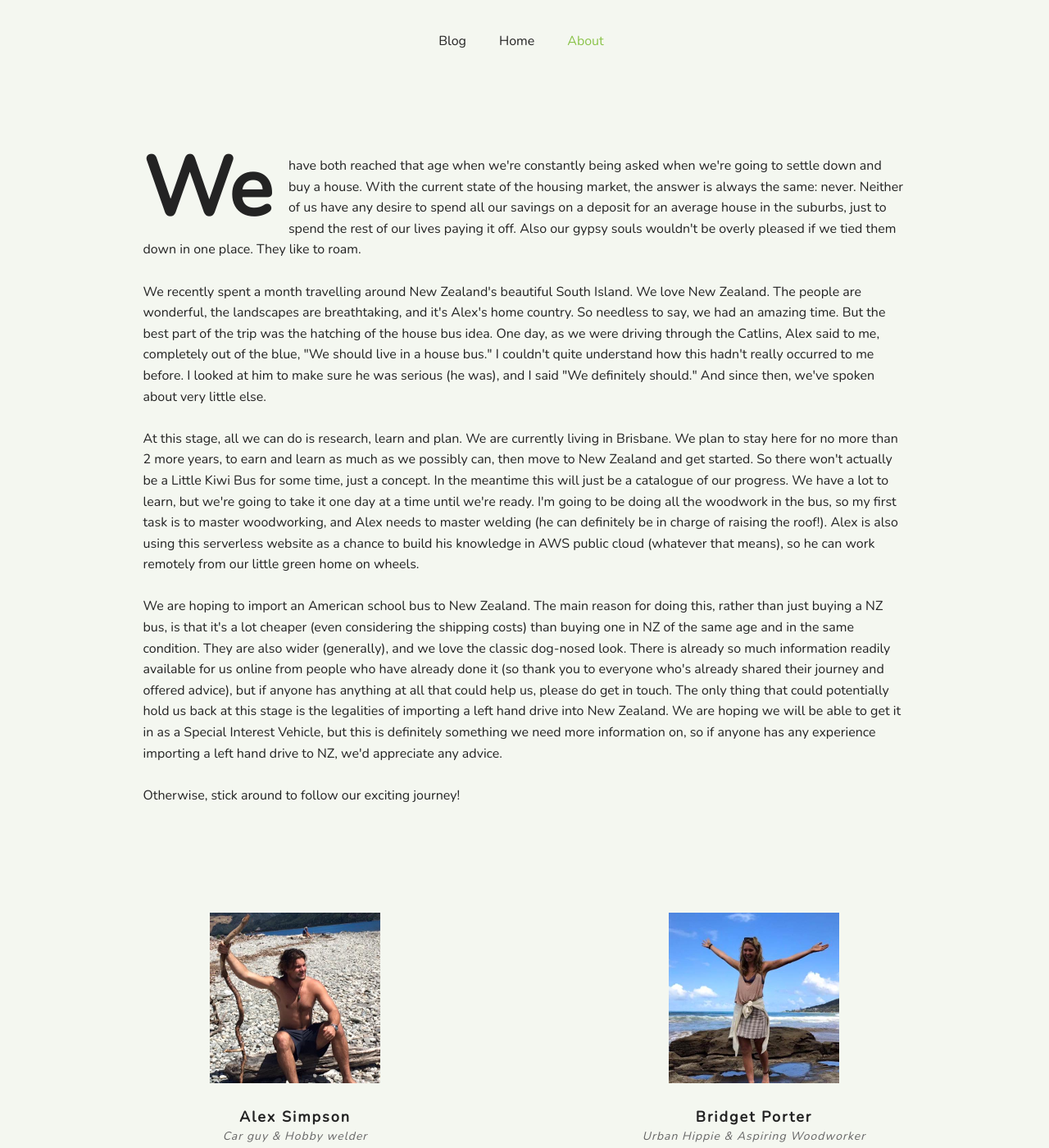
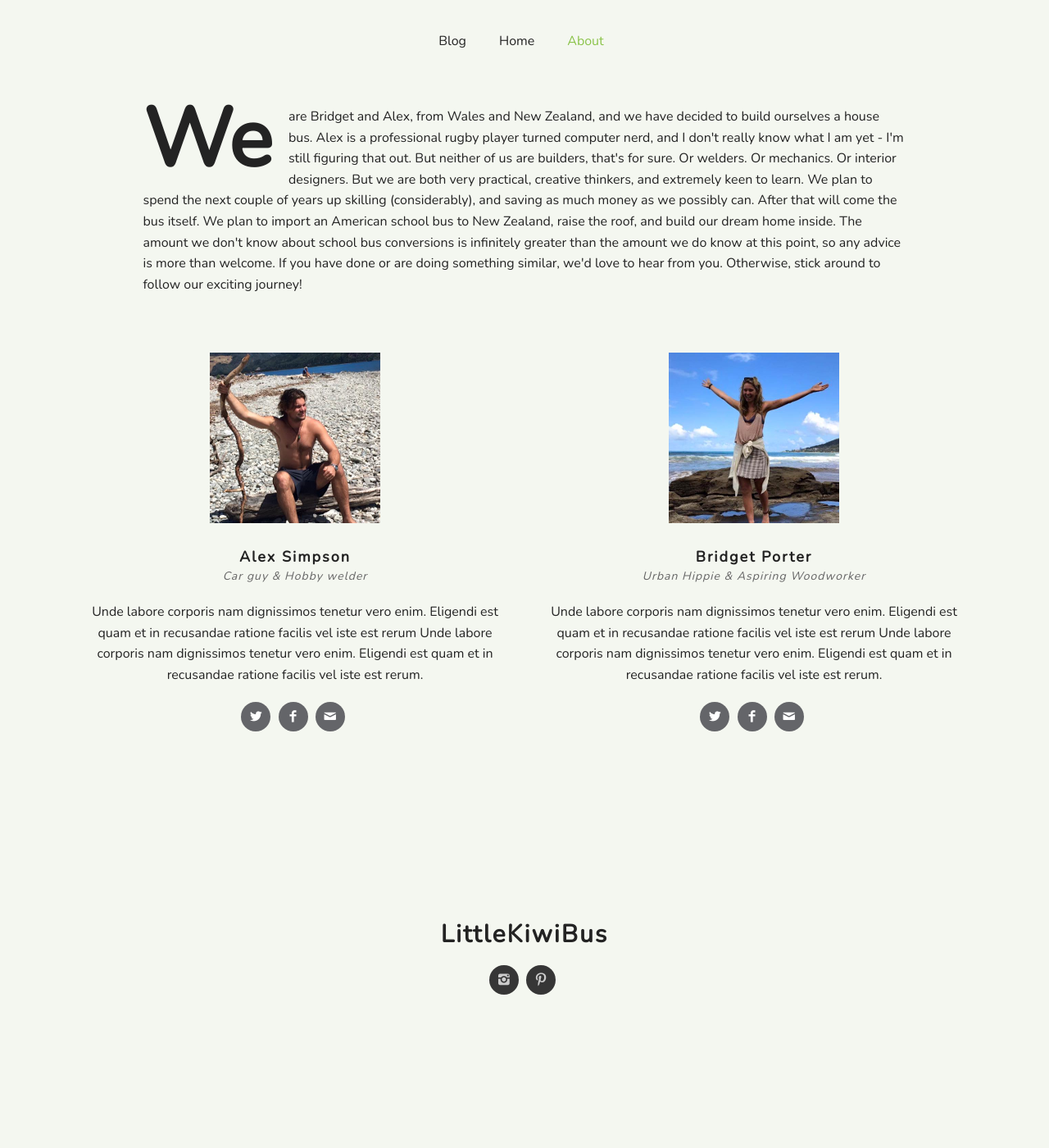
Before and after one commit to vendablefall/littlekiwibus, a Jekyll site: the page built from about.html, in a window 1280 px wide and 1400 px high. Shown: the whole window at 82% size. Built offline with Jekyll 4.4.1, drawn with Linux system fonts in a browser that asks for light colours; Markdown is read by kramdown in place of the engine named in the settings.

Commit message:
change about text and main ttext

```diff
--- a/about.html
+++ b/about.html
@@ -35,19 +35,16 @@
         color: yellow
 ---
 
-<div class='full'>
+<div class=''>
   <div class='row' style="max-width:991px;margin:auto;">
     <div style="padding:30px">
       <p>
-        <span class='drop-letters'>We</span>have both reached that age when we're constantly being asked when we're going to settle down and buy a house. With the current state of the housing market, the answer is always the same: never. Neither of us have any desire to spend all our savings on a deposit for an average house in the suburbs, just to spend the rest of our lives paying it off. Also our gypsy souls wouldn't be overly pleased if we tied them down in one place. They like to roam.<br>
-<br>
-We recently spent a month travelling around New Zealand's beautiful South Island. We love New Zealand. The people are wonderful, the landscapes are breathtaking, and it's Alex's home country. So needless to say, we had an amazing time. But the best part of the trip was the hatching of the house bus idea. One day, as we were driving through the Catlins, Alex said to me, completely out of the blue, "We should live in a house bus." I couldn't quite understand how this hadn't really occurred to me before. I looked at him to make sure he was serious (he was), and I said "We definitely should." And since then, we've spoken about very little else.<br>
-<br>
-At this stage, all we can do is research, learn and plan. We are currently living in Brisbane. We plan to stay here for no more than 2 more years, to earn and learn as much as we possibly can, then move to New Zealand and get started. So there won't actually be a Little Kiwi Bus for some time, just a concept. In the meantime this will just be a catalogue of our progress. We have a lot to learn, but we're going to take it one day at a time until we're ready. I'm going to be doing all the woodwork in the bus, so my first task is to master woodworking, and Alex needs to master welding (he can definitely be in charge of raising the roof!). Alex is also using this serverless website as a chance to build his knowledge in AWS public cloud (whatever that means), so he can work remotely from our little green home on wheels.<br>
-<br>
-We are hoping to import an American school bus to New Zealand. The main reason for doing this, rather than just buying a NZ bus, is that it's a lot cheaper (even considering the shipping costs) than buying one in NZ of the same age and in the same condition. They are also wider (generally), and we love the classic dog-nosed look. There is already so much information readily available for us online from people who have already done it (so thank you to everyone who's already shared their journey and offered advice), but if anyone has anything at all that could help us, please do get in touch. The only thing that could potentially hold us back at this stage is the legalities of importing a left hand drive into New Zealand. We are hoping we will be able to get it in as a Special Interest Vehicle, but this is definitely something we need more information on, so if anyone has any experience importing a left hand drive to NZ, we'd appreciate any advice.<br>
-<br>
-Otherwise, stick around to follow our exciting journey!<br>
+        <span class='drop-letters'>We</span> are Bridget and Alex, from Wales and New Zealand, and we have decided to build ourselves a house bus. Alex is a professional rugby player turned computer nerd, and I don't really know what I am yet - I'm still figuring that out. But neither of us are builders, that's for sure. Or welders. Or mechanics. Or interior designers. But we are both very practical, creative thinkers, and extremely keen to learn.
+We plan to spend the next couple of years up skilling (considerably), and saving as much money as we possibly can. After that will come the bus itself. We plan to import an American school bus to New Zealand, raise the roof, and build our dream home inside.
+The amount we don't know about school bus conversions is infinitely greater than the amount we do know at this point, so any advice is more than welcome. If you have done or are doing something similar, we'd love to hear from you.
+
+Otherwise, stick around to follow our exciting journey!
+</p>
 </div>
 </div>
 </div>
--- a/index.html
+++ b/index.html
@@ -42,9 +42,9 @@
   {% endfor %}
 </ul>
 <div class='two spacing'></div>
-<div class='full'>
-    <div style="padding:30px;text-align:center;">
-Some text here something short and sweet!
+<div class=''>
+    <div style="padding:30px;text-align:center;font-size:20px">
+Follow one Welsh girl and one Kiwi lad on their journey towards housebus ownership.
 </div>
 </div>
   <a class='button' href='{{site.url}}/about.html' style="margin:auto;display:block;width:200px">About Us</a>
```
Also changed, not shown: _posts/2017-05-10-Introductions.md (+4 -2 lines), 5 other files.
